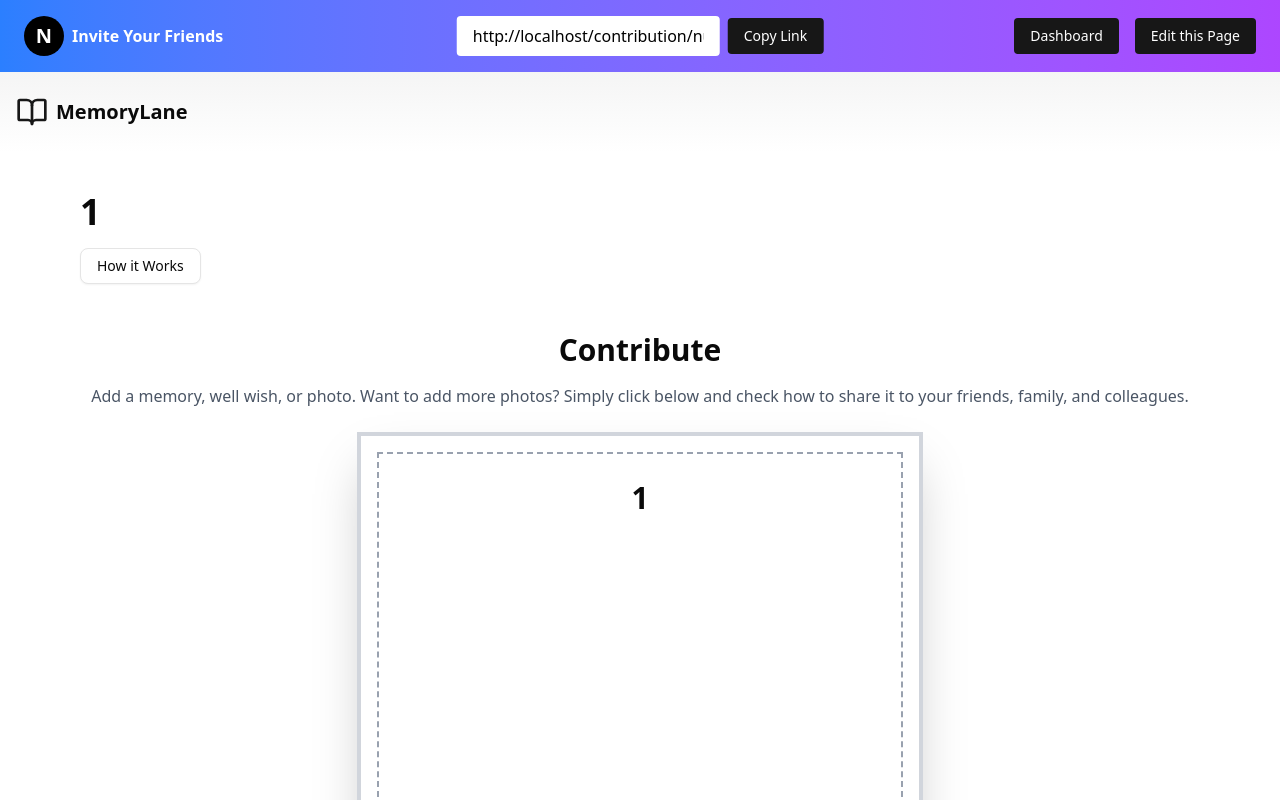
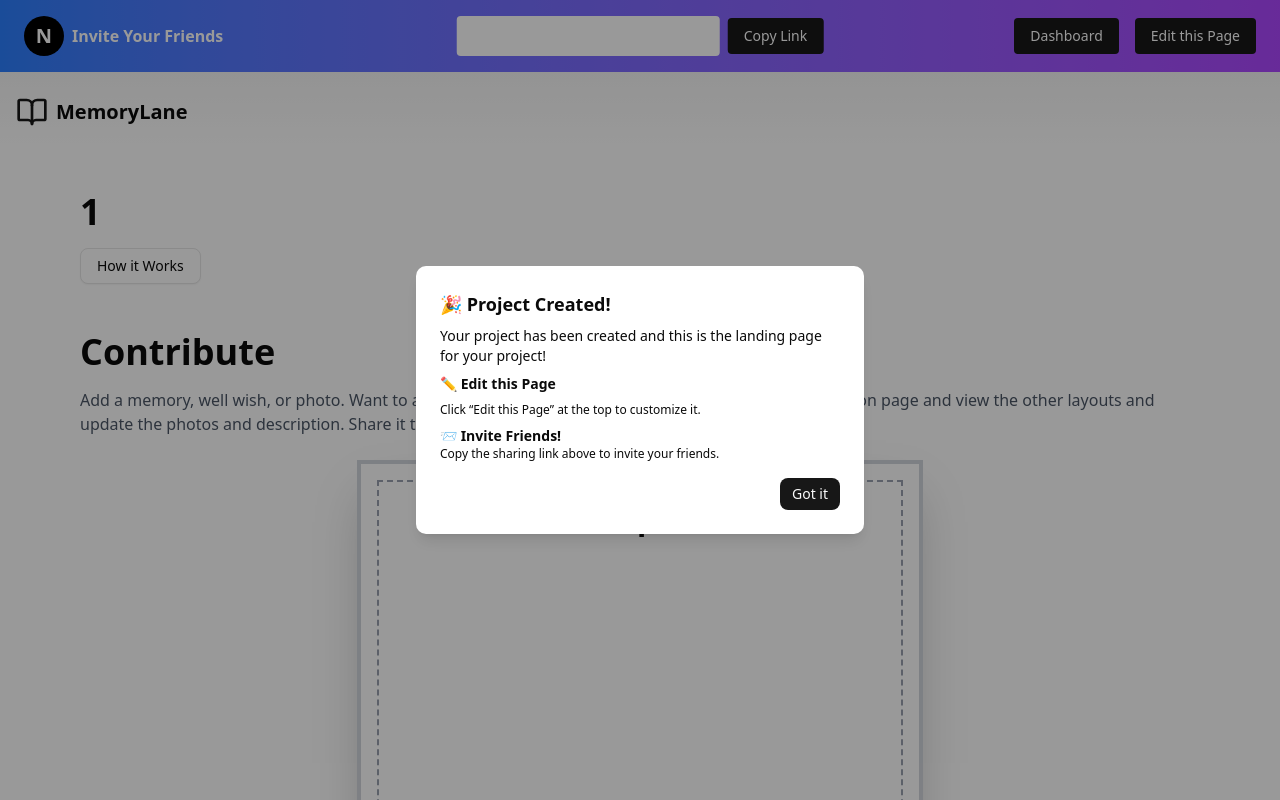
Before and after one commit to ppratik07/moments, a Next.js app in the folder moments/: page /new-project/upload-image/1 in a window 1280 px wide. Shown: the top 800 px of the page. Built offline with nearby package versions, Linux system fonts and the light colour scheme; no server answers.

Commit message:
updating page.tsx

```diff
--- a/moments/app/new-project/upload-image/[project_name]/page.tsx
+++ b/moments/app/new-project/upload-image/[project_name]/page.tsx
@@ -31,13 +31,25 @@ export default function NewEventPage() {
 
   };
   useEffect(() => {
-    if (typeof window !== 'undefined') {
-      setShareLink(`${window.location.origin}/contribution/${projectId}`);
+    // Show the modal when the page loads
+    setShowModal(true);
+  }, []);
+
+  useEffect(() => {
+    if (typeof window !== 'undefined' && projectId) {
+      try {
+        const shareLink = `${window.location.origin}/contribution/${projectId}`;
+        setShareLink(shareLink);
+      } catch (error) {
+        console.error('Error setting share link:', error);
+      }
     }
   }, [projectId]);
+
   const {
     imageKey: storedImageKey,
   } = useProjectStore();
+
 
   const fallbackProjectName = useProjectStore.getState().projectName || params?.project_name || '';
   const fallbackProjectDescription = useProjectStore.getState().eventDescription || '';
@@ -128,16 +140,17 @@ export default function NewEventPage() {
               }
               alt="Celebration"
               width={600}
-              height={400}
-              className="shadow-md rounded-lg"
+              height={600}
+              className="shadow-md h-[350px]"
             />
           )}
         </div>
 
         <div className="mt-12">
-          <h2 className="text-3xl font-bold mb-4 text-center">Contribute</h2>
-          <p className="text-md text-gray-600 mb-6 text-center">
-            Add a memory, well wish, or photo. Want to add more photos? Simply click below and check how to share it to your friends, family, and colleagues.
+          <h2 className="text-4xl font-bold mb-4 text-left">Contribute</h2>
+          <p className="text-md text-gray-600 mb-6 text-left">
+            Add a memory, well wish, or photo. Want to add more photos? Simply click view layout on the contribution page and view the other layouts and update the photos and description.
+            Share it to your friends, family, and colleagues.
           </p>
 
           {/* A4 Layout Preview */}
@@ -165,13 +178,13 @@ export default function NewEventPage() {
                       alt="Celebration"
                       width={280}
                       height={200}
-                      className="object-contain rounded-md shadow-md"
+                      className="object-contain shadow-md"
                     />
                   </div>
                 )}
 
                 {/* Project Description */}
-                <div className="max-w-[80%] text-gray-700 text-base text-center mt-4">
+                <div className="max-w-[80%] text-gray-700 text-[13px] text-center mt-4">
                   <p className="break-words italic leading-relaxed">
                     {projectDescription}
                   </p>
@@ -186,13 +199,13 @@ export default function NewEventPage() {
       {showModal && (
         <div className="fixed inset-0 z-50 bg-black/40 flex items-center justify-center p-4">
           <div className="bg-white p-6 rounded-lg shadow-lg w-[90%] max-w-md">
-            <h3 className="text-lg font-semibold mb-2">🎉 Project Created!</h3>
+            <h3 className="text-lg font-bold mb-2">🎉 Project Created!</h3>
             <p className="text-sm mb-2">
               Your project has been created and this is the landing page for your project!
             </p>
-            <p className="text-sm mb-2 font-medium">✏️ Edit this Page</p>
+            <p className="text-sm mb-2 font-bold">✏️ Edit this Page</p>
             <p className="text-xs mb-2">Click “Edit this Page” at the top to customize it.</p>
-            <p className="text-sm font-medium">📨 Invite Friends!</p>
+            <p className="text-sm font-bold">📨 Invite Friends!</p>
             <p className="text-xs">Copy the sharing link above to invite your friends.</p>
             <div className="text-right mt-4">
               <Button size="sm" onClick={() => setShowModal(false)}>Got it</Button>
@@ -240,7 +253,7 @@ export default function NewEventPage() {
             <label className="block font-semibold mb-1">Project Name</label>
             <input
               type="text"
-              className="w-full p-2 border rounded mb-4"
+              className="w-full p-2 border rounded mb-4 font-bold"
               value={projectName}
               onChange={(e) => setProjectName(e.target.value)}
             />
```
